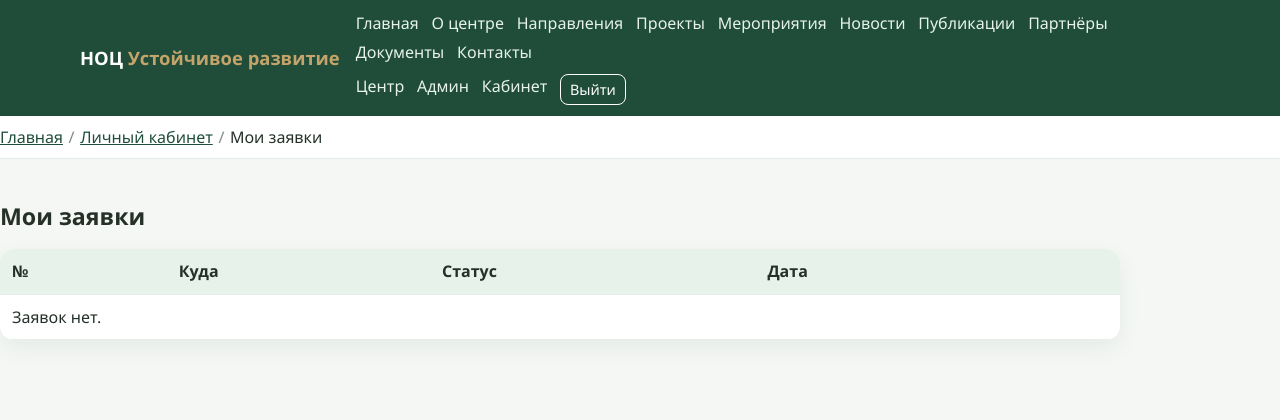
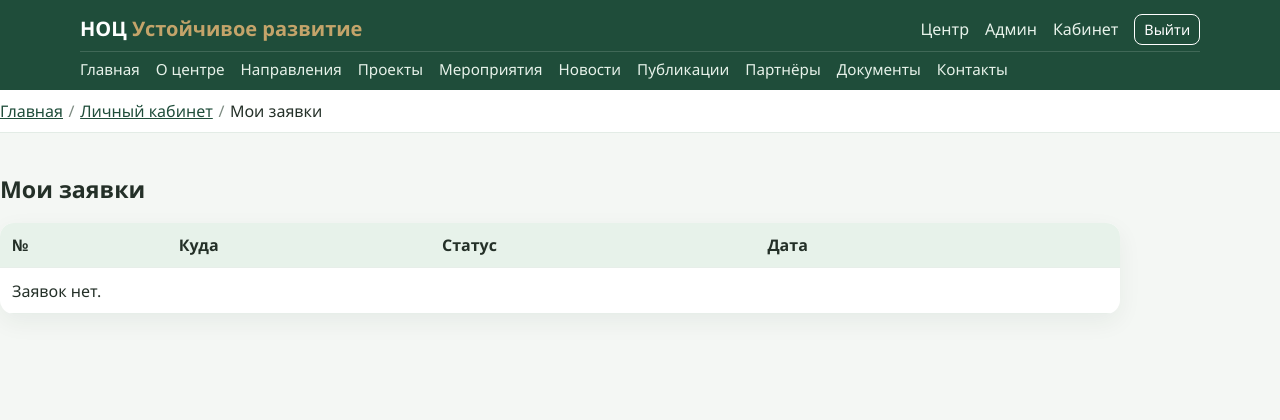
Before and after one commit to Dmitrii9898/noc-portal, a Django app: page /accounts/cabinet/applications/ in a window 1280 px wide. Shown: the top 420 px of the page. Run offline with Django 4.2, Linux system fonts and the light colour scheme; the visitor is signed in with stand-in values (Sample User, id 1); data that the repository does not hold is empty.

Commit message:
Выстроить меню портала в две строки, чтобы оно не ломалось на широком экране.

```diff
--- a/static/css/style.css
+++ b/static/css/style.css
@@ -11,14 +11,15 @@ a { color: var(--brand); }
 .small { font-size: .9rem; } .text-secondary { color: #5d6b62; }
 .h3 { font-size: 1.45rem; } .h4 { font-size: 1.2rem; } .h5 { font-size: 1.05rem; }
 .brand-nav { background: var(--brand); color: #fff; }
-.brand-nav .container { display: flex; flex-wrap: wrap; align-items: center; gap: .6rem 1rem; padding: .7rem 0; }
-.navbar-brand { color: #fff; font-weight: 700; text-decoration: none; font-size: 1.15rem; }
+.brand-nav .container { display: flex; flex-direction: column; gap: .35rem; padding: .85rem 0 .55rem; }
+.nav-top { display: flex; align-items: center; justify-content: space-between; gap: 1rem; }
+.navbar-brand { color: #fff; font-weight: 700; text-decoration: none; font-size: 1.25rem; white-space: nowrap; }
 .navbar-brand span { color: var(--gold); }
-.navbar-toggler { display: none; }
-.navbar-collapse { display: flex; flex-wrap: wrap; gap: .6rem 1rem; flex: 1; }
-.navbar-nav { display: flex; flex-wrap: wrap; gap: .3rem .8rem; list-style: none; margin: 0; padding: 0; }
-.nav-link { color: #e7f2ea; text-decoration: none; }
-.me-auto { margin-right: auto; }
+.navbar-nav { display: flex; flex-wrap: wrap; gap: .35rem 1rem; list-style: none; margin: 0; padding: 0; align-items: center; }
+.nav-main { width: 100%; padding-top: .35rem; border-top: 1px solid rgba(255,255,255,.15); }
+.nav-auth { flex-wrap: nowrap; }
+.nav-link { color: #e7f2ea; text-decoration: none; white-space: nowrap; }
+.nav-main .nav-link { font-size: .95rem; }
 .btn { display: inline-block; border-radius: 8px; padding: .45rem .9rem; text-decoration: none; border: 1px solid transparent; cursor: pointer; font: inherit; background: #fff; }
 .btn-sm { padding: .25rem .55rem; font-size: .9rem; }
 .btn-gold { background: var(--gold); color: #243028; }
--- a/templates/base.html
+++ b/templates/base.html
@@ -9,21 +9,9 @@
 <body class="d-flex flex-column min-vh-100">
 <nav class="navbar navbar-expand-lg navbar-dark brand-nav">
     <div class="container">
-        <a class="navbar-brand" href="{% url 'pages:home' %}">НОЦ <span>Устойчивое развитие</span></a>
-        <div class="navbar-collapse" id="mainnav">
-            <ul class="navbar-nav me-auto">
-                <li class="nav-item"><a class="nav-link" href="{% url 'pages:home' %}">Главная</a></li>
-                <li class="nav-item"><a class="nav-link" href="{% url 'pages:about' %}">О центре</a></li>
-                <li class="nav-item"><a class="nav-link" href="{% url 'pages:direction_list' %}">Направления</a></li>
-                <li class="nav-item"><a class="nav-link" href="{% url 'pages:project_list' %}">Проекты</a></li>
-                <li class="nav-item"><a class="nav-link" href="{% url 'pages:event_list' %}">Мероприятия</a></li>
-                <li class="nav-item"><a class="nav-link" href="{% url 'pages:news_list' %}">Новости</a></li>
-                <li class="nav-item"><a class="nav-link" href="{% url 'pages:publications' %}">Публикации</a></li>
-                <li class="nav-item"><a class="nav-link" href="{% url 'pages:partners' %}">Партнёры</a></li>
-                <li class="nav-item"><a class="nav-link" href="{% url 'pages:documents' %}">Документы</a></li>
-                <li class="nav-item"><a class="nav-link" href="{% url 'pages:contacts' %}">Контакты</a></li>
-            </ul>
-            <ul class="navbar-nav">
+        <div class="nav-top">
+            <a class="navbar-brand" href="{% url 'pages:home' %}">НОЦ <span>Устойчивое развитие</span></a>
+            <ul class="navbar-nav nav-auth">
                 {% if user.is_authenticated %}
                     {% if user.is_staff_role or user.is_admin_role %}
                     <li class="nav-item"><a class="nav-link" href="{% url 'center:dashboard' %}">Центр</a></li>
@@ -43,6 +31,18 @@
                 {% endif %}
             </ul>
         </div>
+        <ul class="navbar-nav nav-main">
+            <li class="nav-item"><a class="nav-link" href="{% url 'pages:home' %}">Главная</a></li>
+            <li class="nav-item"><a class="nav-link" href="{% url 'pages:about' %}">О центре</a></li>
+            <li class="nav-item"><a class="nav-link" href="{% url 'pages:direction_list' %}">Направления</a></li>
+            <li class="nav-item"><a class="nav-link" href="{% url 'pages:project_list' %}">Проекты</a></li>
+            <li class="nav-item"><a class="nav-link" href="{% url 'pages:event_list' %}">Мероприятия</a></li>
+            <li class="nav-item"><a class="nav-link" href="{% url 'pages:news_list' %}">Новости</a></li>
+            <li class="nav-item"><a class="nav-link" href="{% url 'pages:publications' %}">Публикации</a></li>
+            <li class="nav-item"><a class="nav-link" href="{% url 'pages:partners' %}">Партнёры</a></li>
+            <li class="nav-item"><a class="nav-link" href="{% url 'pages:documents' %}">Документы</a></li>
+            <li class="nav-item"><a class="nav-link" href="{% url 'pages:contacts' %}">Контакты</a></li>
+        </ul>
     </div>
 </nav>
 <nav aria-label="breadcrumb" class="crumb-bar">
```
